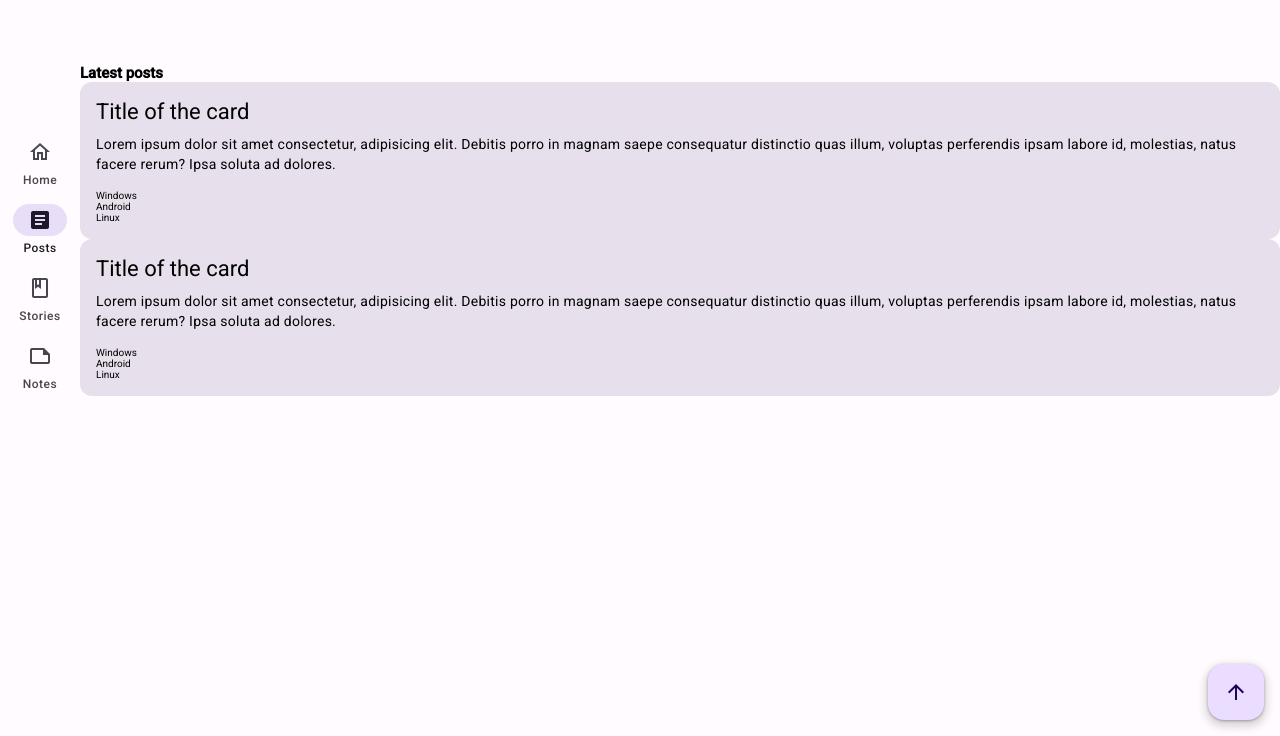
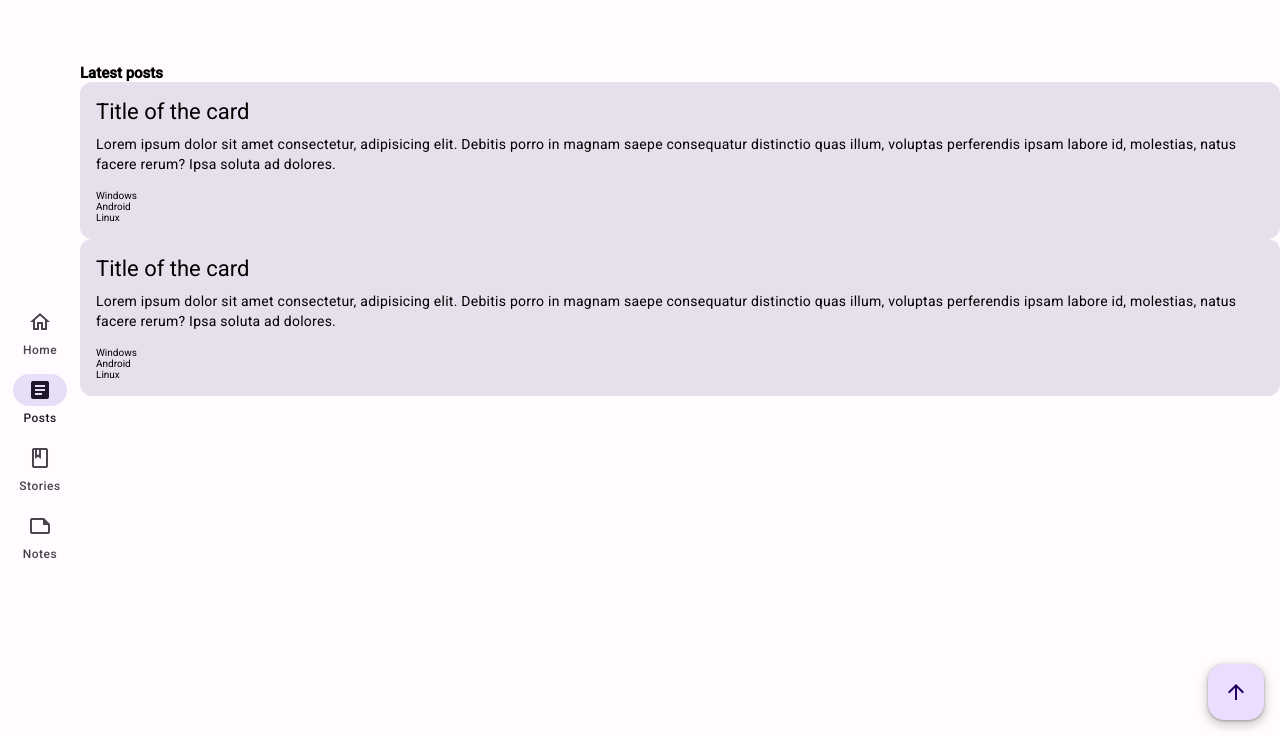
Before and after one commit to john-mirage/Afterlife, a Django app: page /posts/ in a window 1280 px wide. Shown: the part 64-800 px from the top of the page. Run offline with Django 3.2, Linux system fonts and the light colour scheme; style sheets or scripts are compiled from the project's sources; parts of the project's set-up code (start-up, migrations or seed data) failed here and were passed over; some libraries are stand-ins or nearby versions.

Commit message:
ref(assets): simplify nav list col modifier

```diff
--- a/src/assets/scss/components/_navigation-list.scss
+++ b/src/assets/scss/components/_navigation-list.scss
@@ -31,11 +31,7 @@
 
     &--column {
         flex-direction: column;
-        justify-content: end;
-
-        @media screen and (min-width: 1024px) {
-            justify-content: start;
-        }
+        justify-content: center;
 
         .navigation-list__item {
             flex: 0 0 5.6rem;
```
